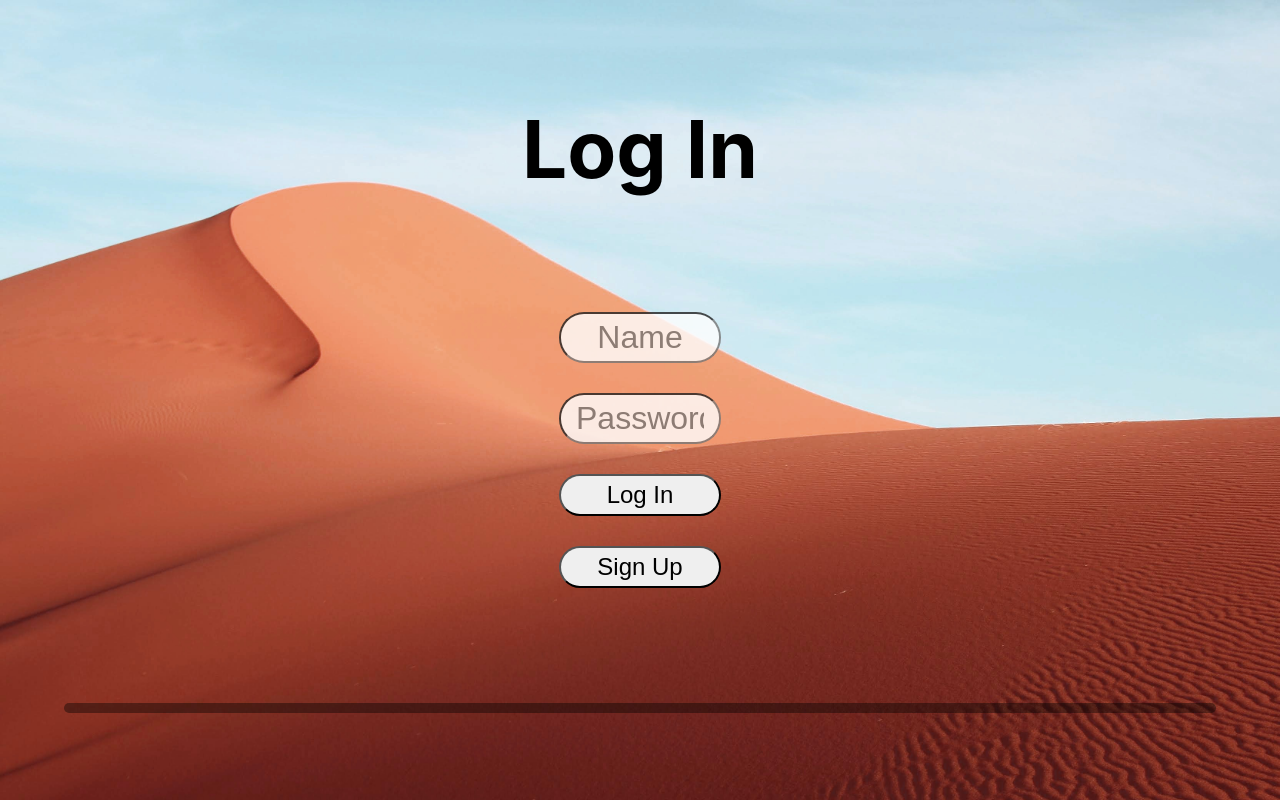
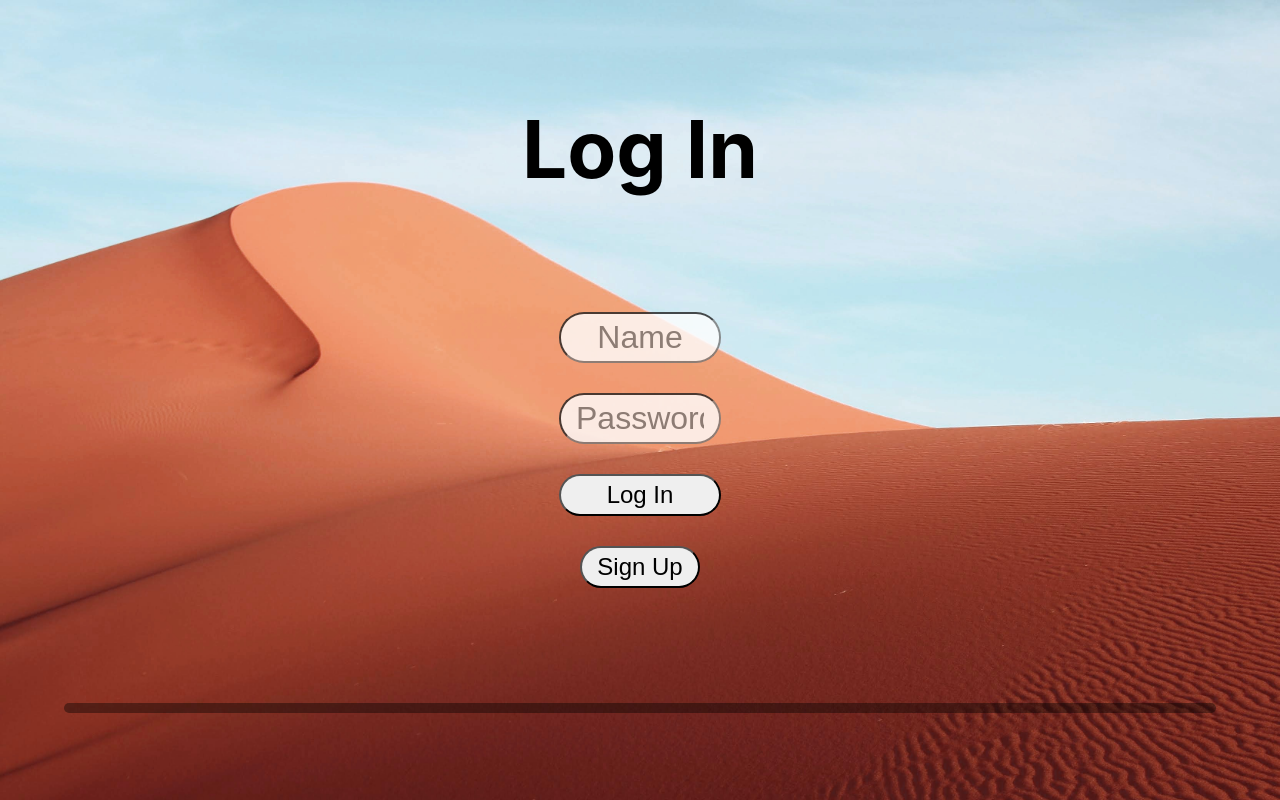
Before and after one commit to Nywes/Dashboard, a React (Create React App) app in the folder client/: page /login in a window 1280 px wide. Built offline with nearby package versions, Linux system fonts and the light colour scheme; no server answers; the HTML template or start-up script is replaced by a standard one.

Commit message:
pages/login.jsx -U change the link system of the sign up button

```diff
--- a/client/src/pages/login.jsx
+++ b/client/src/pages/login.jsx
@@ -1,5 +1,5 @@
 import React, { Component } from 'react'
-
+import { Link } from 'react-router-dom';
 import styled from 'styled-components';
 import {Wrapper, Title, InputText, Button, FormButtons, HorBar} from "../style/form-style";
 
@@ -60,8 +60,9 @@
                     />
                     <Button onClick={this.handleLogin}>Log In</Button>
                     {/* <CancelButton href={'/movies/list'}>Cancel</CancelButton> */}
-
-                    <Button onClick={event => window.location.href='/signup'}>Sign Up</Button>
+                    <Link to={'/signup'}>
+                        <Button >Sign Up</Button>
+                    </Link>
                 </FormButtons>
                 <HorBar/>
             </Wrapper>
```
